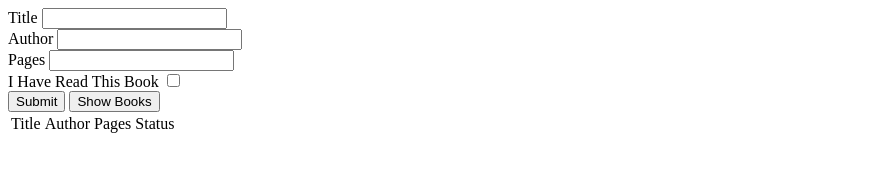
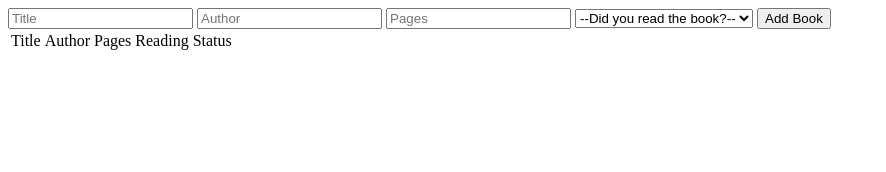
Before and after one commit to ved08/Library, a plain HTML site: page index.html in a window 1280 px wide. Shown: the whole page, without its empty margins (0-886 px from the left). Drawn offline with Linux system fonts and the light colour scheme.

Commit message:
Major updates left..Beta ready

```diff
--- a/index.html
+++ b/index.html
@@ -3,29 +3,31 @@
     <head>
         <meta charset="utf-8">
         <title>Library</title>
+        <link rel="stylesheet" href="styles.css">
     </head>
     <body>
-        <label for="title">Title</label>
-        <input type="text" id="title"><br>
-        <label for="author">Author</label>
-        <input type="text" id="author"><br>
-        <label for="pages">Pages</label>
-        <input type="number" id="pages"><br>
-        <label for="status">I Have Read This Book</label>
-        <input type="checkbox" id="status"><br>
-        <input type="submit" value="Submit" onclick="addBookToLibrary()">
-        <input type="button" value="Show Books" onclick="render()">
-        <table id = "table">
+        <section>
+            <input type="text"id="title" placeholder="Title" required>
+            <input type="text"id="author" placeholder="Author" required>
+            <input type="number" id="pages" placeholder="Pages" required>
+            <select value="Read ?" id="select" required>
+                <option selected='selected'>--Did you read the book?--</option>
+                <option id="no">I haven't read the book</option>
+                <option id="yes">I have read the book</option>
+            </select>
+            <button onclick="addNewBook()">Add Book</button>
+        </section>
+        <table id="book-info">
+                <thead>
+                    <td>Title</td>
+                    <td>Author</td>
+                    <td>Pages</td>
+                    <td>Reading Status</td>
+                </thead>
             <tr>
-                <td>Title</td>
-                <td>Author</td>
-                <td>Pages</td>
-                <td>Status</td>
+
             </tr>
         </table>
-        <div>
-            <link rel="stylesheet" href="styles.css">
-            <script src="script.js"></script>
-        </div>
+        <script src="script.js"></script>
     </body>
 </html>
--- a/script.js
+++ b/script.js
@@ -1,29 +1,56 @@
-let myLibrary = new Array;
-function Book(title, author, pages, status){
-  this.title = title;
-  this.author = author;
-  this.pages = pages;
-  this.status = status;
+let bookData = [];
+let counter = 0
+let title = document.getElementById('title');
+let author = document.getElementById('author');
+let pages = document.getElementById('pages');
+
+const root = document.getElementById('book-info');
+let row;
+let printTitle;
+let printAuthor;
+let printPages;
+let del;
+let read;
+let sno;
+
+function addNewBook(){
+  counter += 1;
+  let select = document.getElementById('select');
+  let option = select.options[select.selectedIndex].value
+  console.log(option)
+
+  let book = new Book(title.value, author.value, pages.value);
+  function Book(Btitle,Bauthor,Bpages){
+    this.title = Btitle,
+    this.author = Bauthor,
+    this.pages = Bpages
   }
+  bookData.push(book);
+  console.log(bookData)
 
-function addBookToLibrary(){
-  let bookTitle = document.getElementById('title').value;
-  let bookAuthor = document.getElementById('author').value;
-  let bookPages = document.getElementById('pages').value;
-  let bookStatus;
-  document.getElementById('status').checked == true ? bookStatus = true : bookStatus = false;
-  const userData = [bookTitle, bookAuthor, bookPages, bookStatus];
-  myLibrary.push(userData)
-  console.log(myLibrary)
+  row = document.createElement('tr');
+  row.setAttribute('data-index', counter)
 
+  printTitle = document.createElement('td');
+  printAuthor = document.createElement('td');
+  printPages = document.createElement('td');
+
+  del = document.createElement('button')
+  del.setAttribute('onclick', 'deleteElem()');
+  del.setAttribute('data-index', counter)
+  del.textContent = 'Delete'
+
+  read = document.createElement('button');
+  read.setAttribute('onclick', 'read()');
+  read.textContent = 'Read the book'
+
+  printTitle.textContent = book.title;
+  printAuthor.textContent = book.author;
+  printPages.textContent = book.pages;
+  row.append(printTitle, printAuthor, printPages, option, del, read);
+  root.append(row)
 }
-function render(){
-  let table = document.getElementById('table');
-  for(let book in myLibrary){
-   let row = table.insertRow();
-    for(let bookInfo in book){
-      let cell = row.insertCell()
-      cell.innerHTML = bookInfo;
-    }
-  }
+function deleteElem() {
+let parentTag = event.target.parentElement;
+parentTag.remove();
 }
--- a/styles.css
+++ b/styles.css
@@ -0,0 +1,12 @@
+table.steelBlueCols {
+    border: 4px solid #08868f;
+    background-color: #08868f;
+    width: 400px;
+    text-align: center;
+    border-collapse: collapse;
+  }
+  table.steelBlueCols tbody{
+    font-size: 12px;
+    font-weight: bold;
+    color: #FFFFFF;
+  }
```
